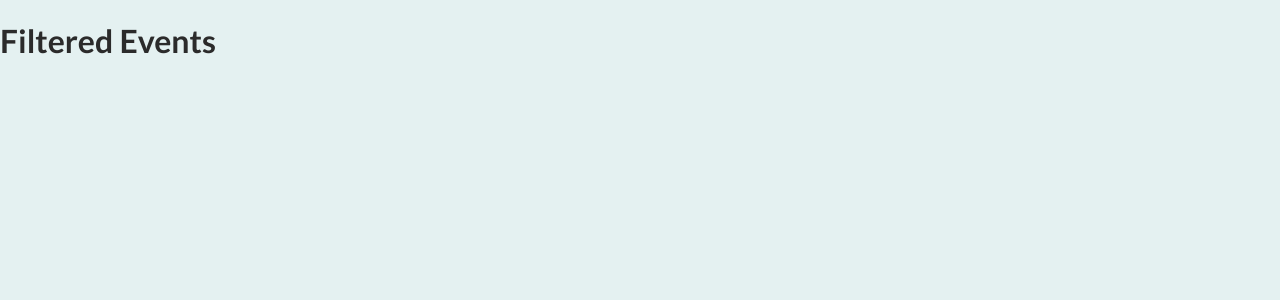
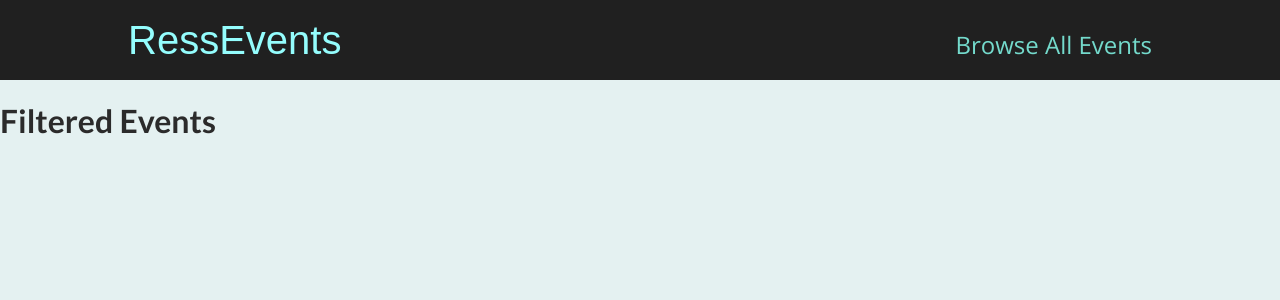
Before and after one commit to ressuman/Next-Events-Handler-Project, a Next.js app: page /events/e2 in a window 1280 px wide. Shown: the top 300 px of the page. Built offline with nearby package versions, Linux system fonts and the light colour scheme.

Commit message:
"Updated _app.js to wrap pages with RootLayout, and refactored events pages to use new components for event summary, logistics, and content."

```diff
--- a/pages/_app.js
+++ b/pages/_app.js
@@ -1,5 +1,10 @@
 import "@/styles/globals.css";
+import RootLayout from "@/wrapper/layout/layout";
 
 export default function App({ Component, pageProps }) {
-  return <Component {...pageProps} />;
+  return (
+    <RootLayout>
+      <Component {...pageProps} />
+    </RootLayout>
+  );
 }
--- a/pages/events/index.js
+++ b/pages/events/index.js
@@ -1,5 +1,3 @@
-import React from "react";
-
 export default function AllEventsPage() {
   return (
     <div>
--- /dev/null
+++ b/wrapper/header/main-header.js
@@ -0,0 +1,20 @@
+import Link from "next/link";
+import styles from "./main-header.module.css";
+
+export default function MainHeader() {
+  return (
+    <header className={styles.header}>
+      <div className={styles.logo}>
+        <Link href="/">RessEvents</Link>
+      </div>
+
+      <nav className={styles.navigation}>
+        <ul>
+          <li>
+            <Link href="/events">Browse All Events</Link>
+          </li>
+        </ul>
+      </nav>
+    </header>
+  );
+}
--- /dev/null
+++ b/wrapper/header/main-header.module.css
@@ -0,0 +1,41 @@
+.header {
+  width: 100%;
+  display: flex;
+  justify-content: space-between;
+  align-items: baseline;
+  padding: 1rem 10%;
+  height: 5rem;
+  background-color: #202020;
+}
+
+.logo {
+  font-size: 1.5rem;
+  color: white;
+  font-family: "Fira", sans-serif;
+  height: 100%;
+  display: flex;
+  justify-content: center;
+  align-items: center;
+  color: #94fdfd;
+}
+
+.logo a {
+  text-decoration: none;
+  color: #94fdfd;
+}
+
+.navigation a {
+  text-decoration: none;
+  color: #74dacc;
+  font-size: 1rem;
+}
+
+@media (min-width: 768px) {
+  .logo {
+    font-size: 2.5rem;
+  }
+
+  .navigation a {
+    font-size: 1.5rem;
+  }
+}
--- /dev/null
+++ b/wrapper/layout/layout.js
@@ -0,0 +1,10 @@
+import MainHeader from "../header/main-header";
+
+export default function RootLayout({ children }) {
+  return (
+    <>
+      <MainHeader />
+      <main>{children}</main>
+    </>
+  );
+}
```
Also changed, not shown: pages/events/[eventId]/index.js (+16 -4 lines).
